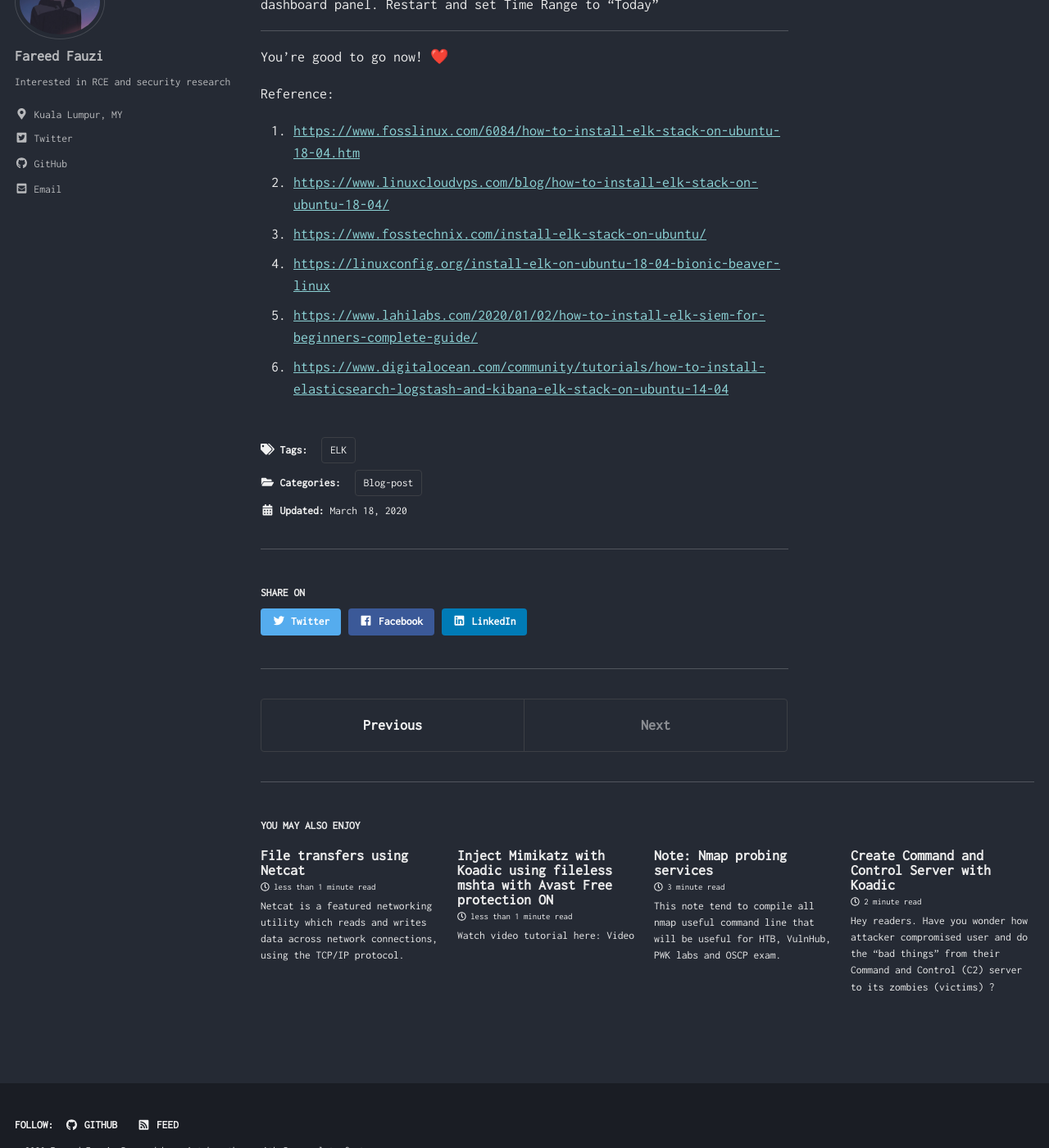
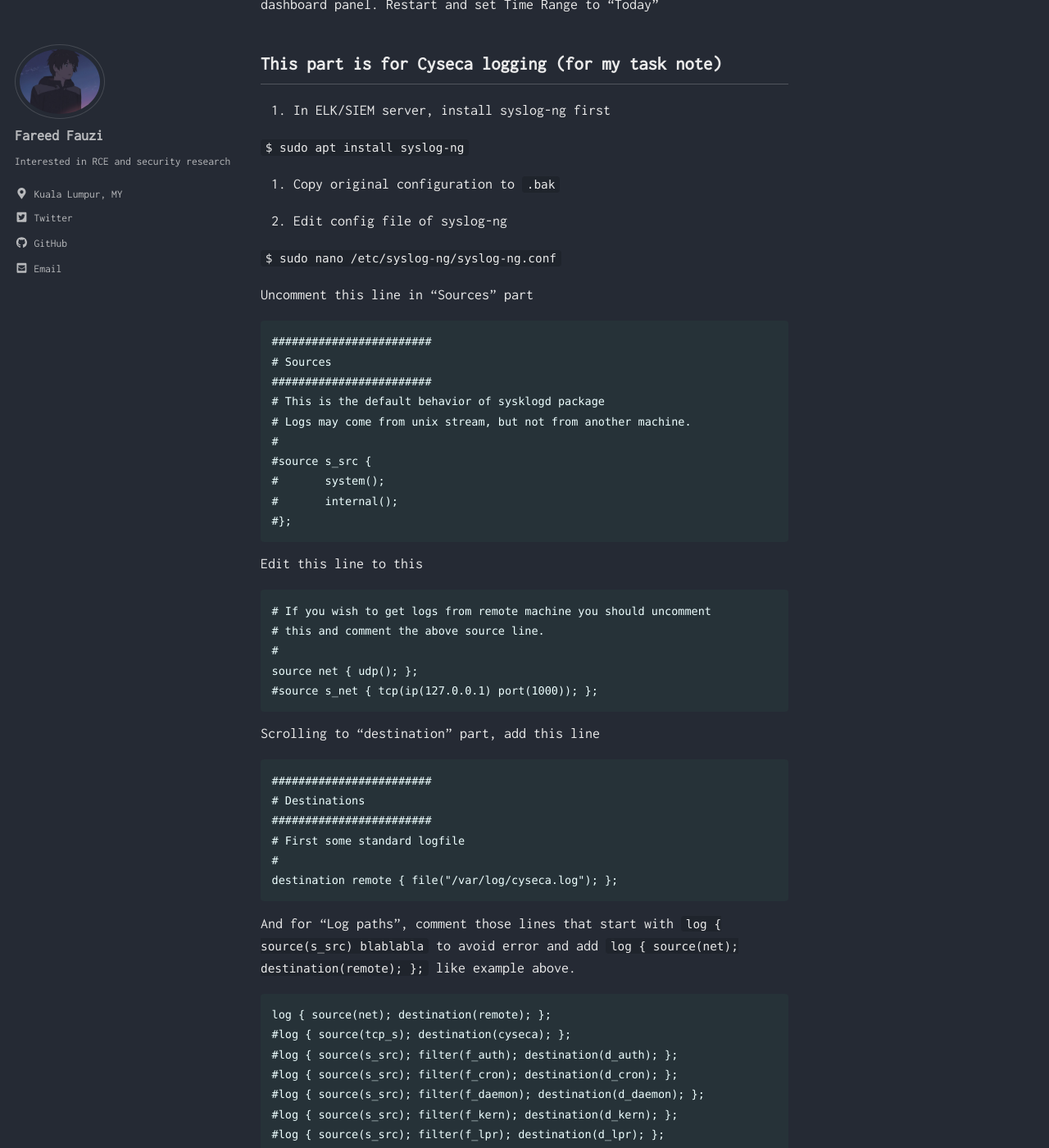
Before and after one commit to spiritedwolf/fareedfauzi.github.io, a Jekyll site: the page built from _posts/2020-03-18-Install-ELK-Filebeat.md, in a window 1280 px wide and 1400 px high, scrolled down 5237 px. Shown: the whole window at 82% size. Built offline with Jekyll 4.4.1, drawn with Linux system fonts in a browser that asks for light colours; cached includes are drawn as plain includes; some of the changed text lies outside the part shown.

Commit message:
Update 2020-03-18-Install-ELK-Filebeat.md

````diff
--- a/_posts/2020-03-18-Install-ELK-Filebeat.md
+++ b/_posts/2020-03-18-Install-ELK-Filebeat.md
@@ -218,6 +218,83 @@ sudo service filebeat start #or restart if you have start before
 ```
 Click "Check data" to ensure elastic have fetch our syslog. Now go to dashboard panel. Restart and set Time Range to "Today"
 
+## This part is for Cyseca logging (for my task note)
+1. In ELK/SIEM server, install syslog-ng first
+
+``$ sudo apt install syslog-ng``
+
+2. Copy original configuration to ``.bak``
+
+3. Edit config file of syslog-ng
+
+``$ sudo nano /etc/syslog-ng/syslog-ng.conf``
+
+Uncomment this line in "Sources" part
+
+```
+########################
+# Sources
+########################
+# This is the default behavior of sysklogd package
+# Logs may come from unix stream, but not from another machine.
+#
+#source s_src {
+#       system();
+#       internal();
+#};
+```
+
+Edit this line to this
+```
+# If you wish to get logs from remote machine you should uncomment
+# this and comment the above source line.
+#
+source net { udp(); };
+#source s_net { tcp(ip(127.0.0.1) port(1000)); };
+```
+
+Scrolling to "destination" part, add this line
+```
+########################
+# Destinations
+########################
+# First some standard logfile
+#
+destination remote { file("/var/log/cyseca.log"); };
+```
+
+And for "Log paths", comment those lines that start with ``log { source(s_src) blablabla `` to avoid error and add ``log { source(net); destination(remote); };`` like example above.
+
+```
+log { source(net); destination(remote); };
+#log { source(tcp_s); destination(cyseca); };
+#log { source(s_src); filter(f_auth); destination(d_auth); };
+#log { source(s_src); filter(f_cron); destination(d_cron); };
+#log { source(s_src); filter(f_daemon); destination(d_daemon); };
+#log { source(s_src); filter(f_kern); destination(d_kern); };
+#log { source(s_src); filter(f_lpr); destination(d_lpr); };                                                                                                                                                        #log { source(s_src); filter(f_syslog3); destination(d_syslog); };
+#log { source(s_src); filter(f_user); destination(d_user); };
+#log { source(s_src); filter(f_uucp); destination(d_uucp); };
+
+till end.
+```
+
+Save the conf file.
+
+4. Restart syslog-ng using ``sudo systemctl restart syslog-ng``
+
+5. In Cyseca Dashboard. Update configuration like below:-
+
+
+
+6. Try execute executable that Cyseca blocked. And see the log at cyseca.log using ``sudo cat /var/log/cyseca.log``.
+
+If the file doesnt exist, try to repeat step 4 - 6 again.
+
+
+
+
+
 ---
 
 You're good to go now! ❤️
````
